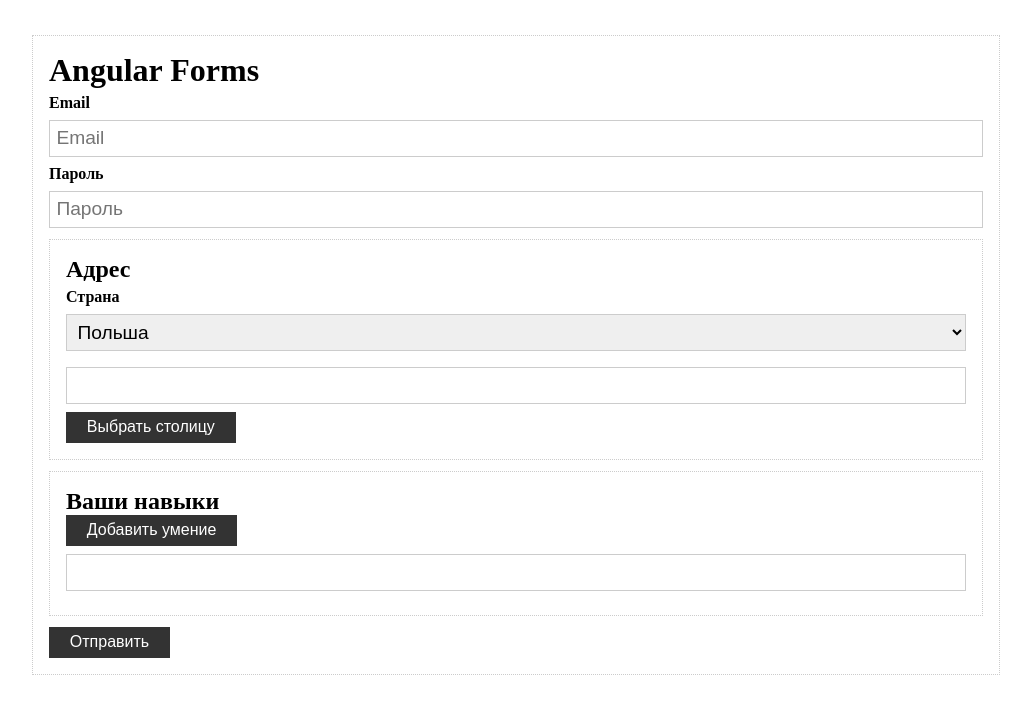
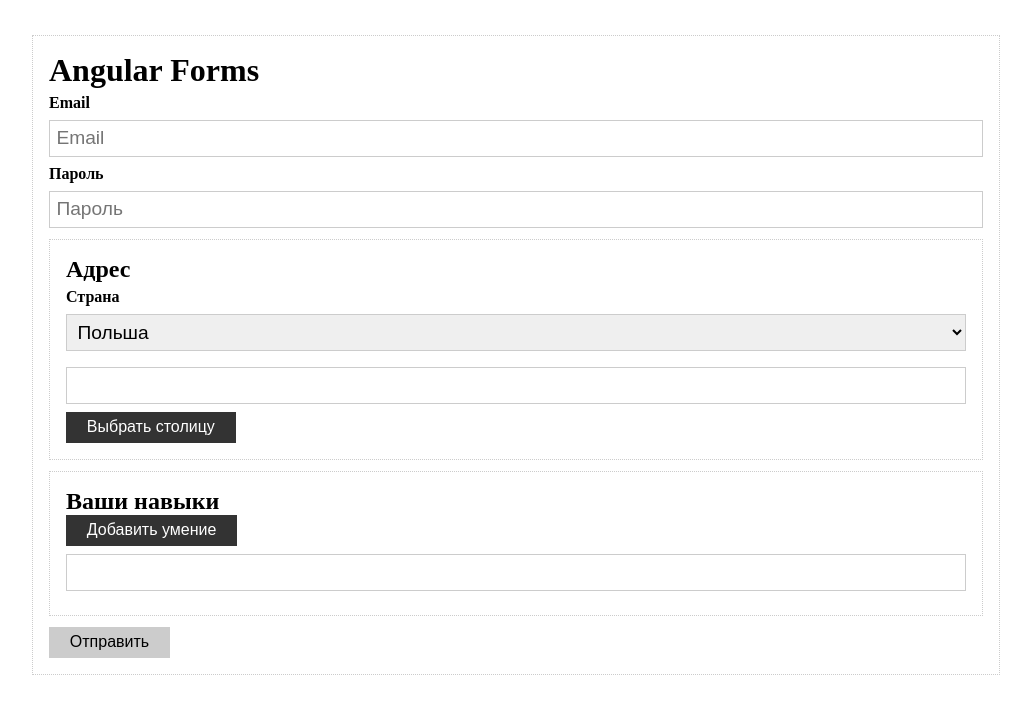
Before and after one commit to theIvanChornyi/angular-basic, an Angular app: page / in a window 1280 px wide. Shown: the top 714 px of the page, without its empty margins (124-1155 px from the left). Built offline with nearby package versions, Linux system fonts and the light colour scheme.

Commit message:
add from validation

```diff
--- a/src/app/components/form/form.component.html
+++ b/src/app/components/form/form.component.html
@@ -43,6 +43,8 @@
       </div>
     </div>
 
-    <button type="submit" class="btn">Отправить</button>
+    <button [disabled]="form.invalid" type="submit" class="btn">
+      Отправить
+    </button>
   </form>
 </div>
--- a/src/app/components/form/form.component.ts
+++ b/src/app/components/form/form.component.ts
@@ -1,5 +1,5 @@
 import { Component, OnInit } from '@angular/core';
-import { FormGroup, FormControl } from '@angular/forms';
+import { FormGroup, FormControl, Validators } from '@angular/forms';
 
 @Component({
   selector: 'app-form',
@@ -10,12 +10,19 @@ export class FormComponent implements OnInit {
   form: FormGroup;
   ngOnInit(): void {
     this.form = new FormGroup({
-      email: new FormControl(''),
-      password: new FormControl(''),
+      email: new FormControl('', [Validators.email, Validators.required]),
+      password: new FormControl('', [
+        Validators.minLength(4),
+        Validators.maxLength(12),
+        Validators.required,
+      ]),
     });
   }
   submit() {
-    const { value } = this.form;
-    console.log(value);
+    console.log('this.form', this.form);
+    if (this.form.valid) {
+      const { value } = this.form;
+      console.log(value);
+    }
   }
 }
```
